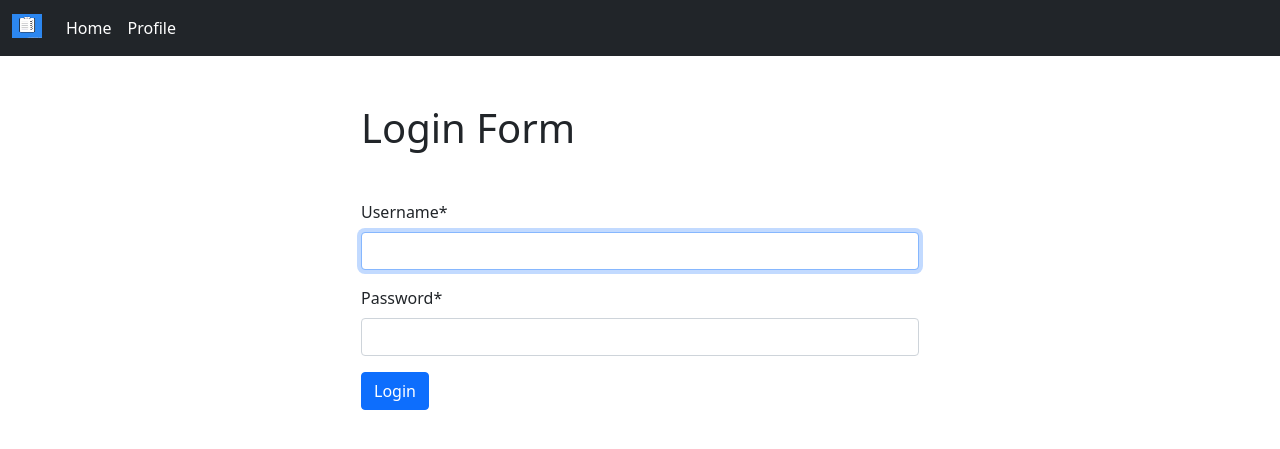
After one commit to ArpanDhama2001/Django-Todo, a Django app: page /account/login/ in a window 1280 px wide. The commit adds this page. Shown: the top 449 px of the page. Run offline with Django 5.2, Linux system fonts and the light colour scheme; some libraries are stand-ins or nearby versions.

Commit message:
Added Login and Logout

```diff
--- a/TodoManager/settings.py
+++ b/TodoManager/settings.py
@@ -129,3 +129,6 @@ STATICFILES_DIRS = [BASE_DIR / 'static']
 
 CRISPY_ALLOWED_TEMPLATE_PACKS="bootstrap5"
 CRISPY_TEMPLATE_PACK="bootstrap5"
+
+LOGIN_REDIRECT_URL='homepage'
+# LOGOUT_REDIRECT_URL = 'login'
--- a/templates/base.html
+++ b/templates/base.html
@@ -27,7 +27,7 @@
             <a class="nav-link active" href={% url "profilepage" %}>Profile</a>
             </li>
         </ul>
-        </div>
+    </div>
     </div>
     </nav>
 
--- a/todolist/templates/todolist/index.html
+++ b/todolist/templates/todolist/index.html
@@ -3,6 +3,9 @@
 {% block title %}Todo Manager{% endblock %}
 
 {% block task_content%}
+<div class='d-grid d-md-flex justify-content-md-end mb-4'>
+<button class="btn btn-sm btn-danger justify-content-end"><a class="nav-link active link-light" href={% url "logout" %}>Logout</a></button>
+</div>
   {% if messages %}
       <div class="alert alert-warning alert-dismissible fade show mt-3" role="alert">
         {% for message in messages %}
--- /dev/null
+++ b/users/templates/login.html
@@ -0,0 +1,12 @@
+{% extends "base.html" %}
+{% load crispy_forms_tags %}
+
+{% block task_content %}
+<h1 class='mx-auto col-6'>Login Form</h1>
+<form class="mt-5 col-6 mx-auto" method='post'>
+    {% csrf_token %}
+    {{form|crispy}}
+    <button class="btn btn-primary" type='submit'>Login</button>
+</form>
+
+{% endblock task_content%}
--- a/users/urls.py
+++ b/users/urls.py
@@ -1,6 +1,9 @@
 from django.urls import path
 from . import views
+from django.contrib.auth import views as auth_views
 
 urlpatterns = [
     path("register/", views.register, name="register"),
+    path("login/", auth_views.LoginView.as_view(template_name="login.html"), name="login"),
+    path('logout/', views.logout_view, name='logout'),
 ]
--- a/users/views.py
+++ b/users/views.py
@@ -2,6 +2,7 @@ from django.shortcuts import render, redirect
 from django.http import HttpResponse
 from .forms import CustomRegisterationForm
 from django.contrib import messages
+from django.contrib.auth import logout
 
 # Create your views here.
 def register(request):
@@ -15,3 +16,8 @@ def register(request):
         register_form = CustomRegisterationForm()
 
     return render(request, "register.html", {"register_form": register_form})
+
+def logout_view(request):
+    logout(request)
+    messages.success(request, "User Logged out Successfully!")
+    return redirect('login')
```
Also changed, not shown: users/templates/logout.html (added, +9 -0 lines).
